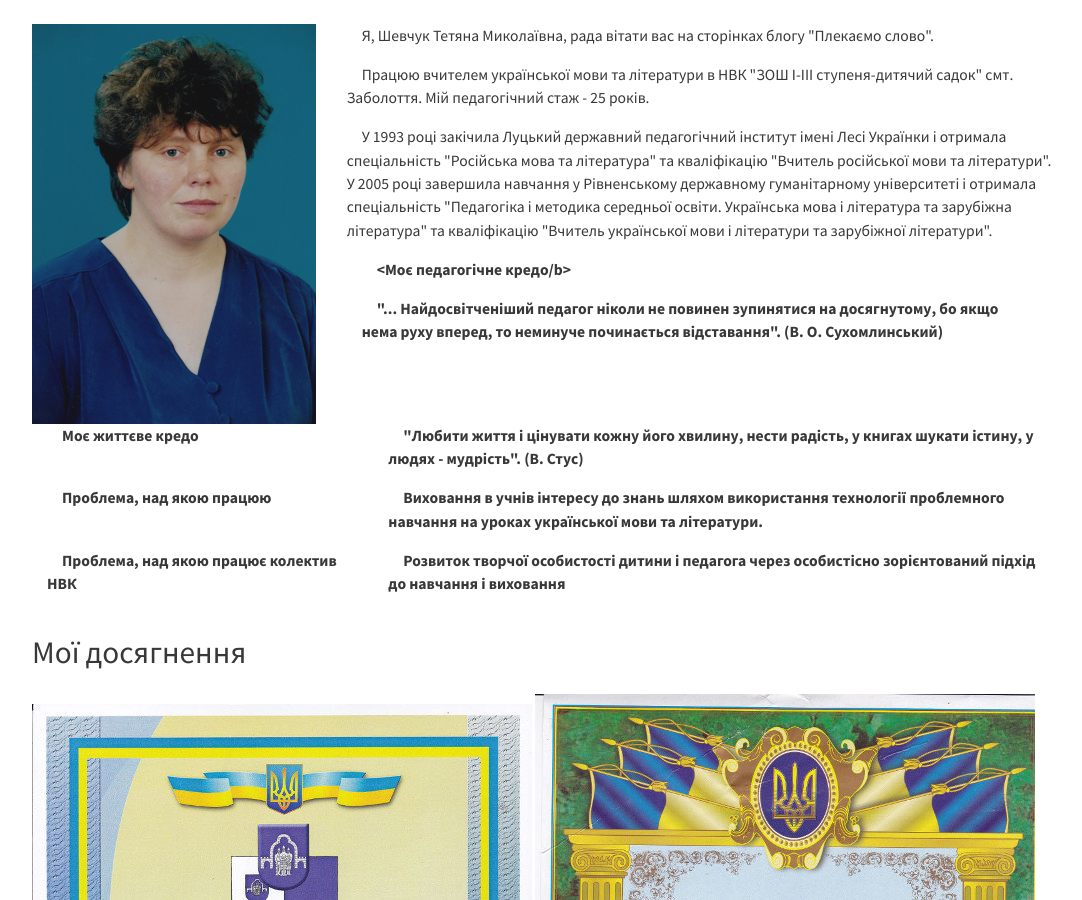
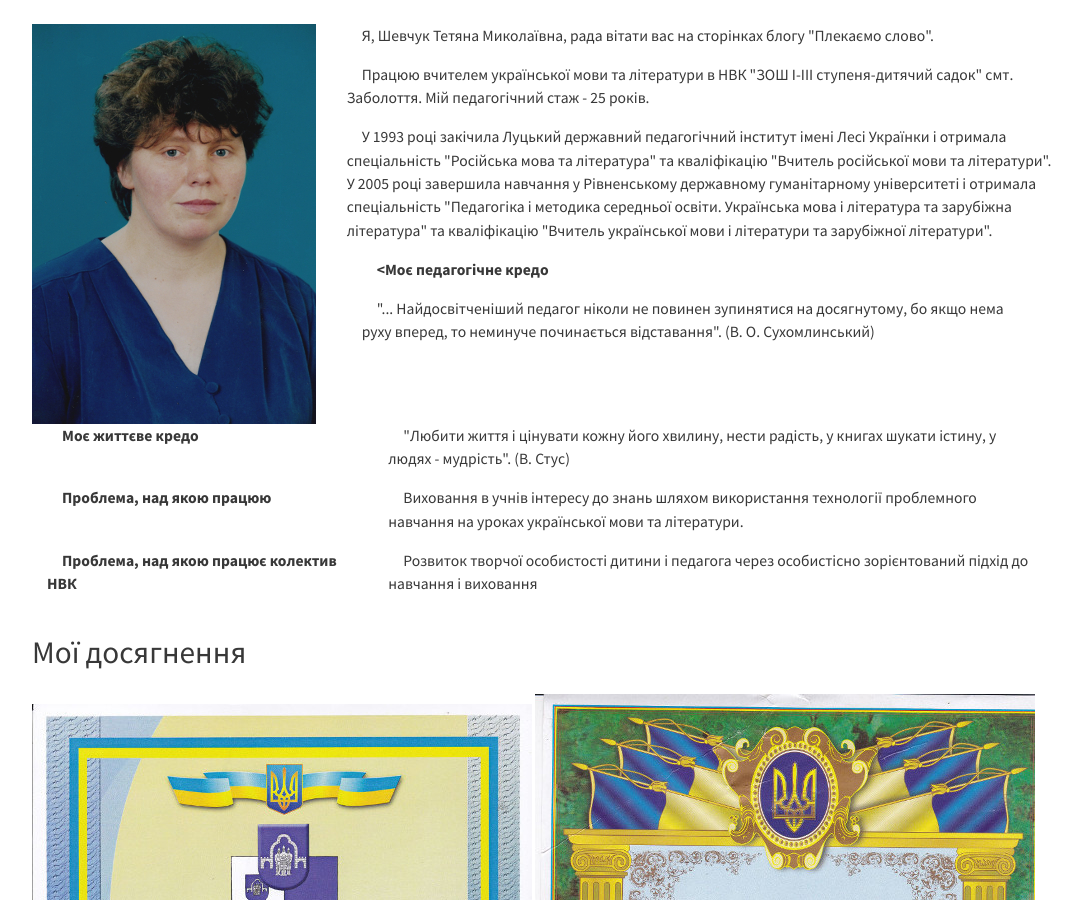
Before and after one commit to tetyanashevchuk/tetyanashevchuk.github.io, a Jekyll site: the page built from pedagogic_portrait/index.html, in a window 1280 px wide and 900 px high, scrolled down 696 px. Shown: the whole window, without its empty margins (96-1178 px from the left). Built offline with Jekyll 4.4.1, drawn with Linux system fonts in a browser that asks for light colours; nearby versions of some CDN libraries.

Commit message:
pedagogic portrait layout

```diff
--- a/pedagogic_portrait/index.html
+++ b/pedagogic_portrait/index.html
@@ -40,7 +40,7 @@ title: "Педагогічний портрет"
   <div class="row">
     <div class="col-sm-4">
       <p>
-          <b><Моє педагогічне кредо/b>
+          <b><Моє педагогічне кредо</b>
       </p>
     </div>
     <div class="col-sm-8">
```
